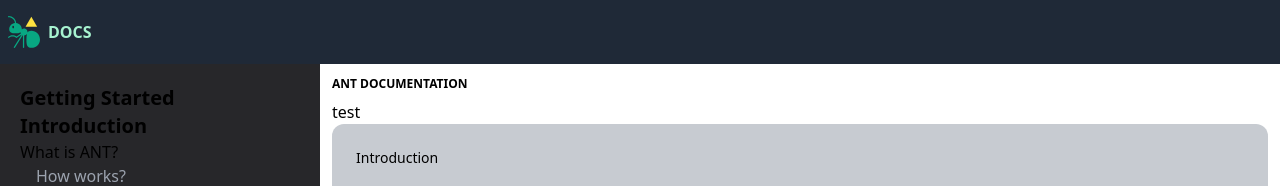
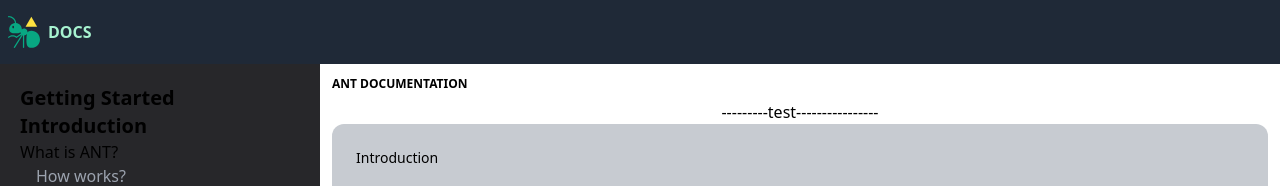
Before and after one commit to MikeWorldYt/ANT-system, an Angular app: page /home in a window 1280 px wide. Shown: the top 186 px of the page. Built offline with nearby package versions, Linux system fonts and the light colour scheme.

Commit message:
Roter works (bug: component default still there)

```diff
--- a/src/app/layout/main/main.component.html
+++ b/src/app/layout/main/main.component.html
@@ -3,7 +3,7 @@
   <div class="w-full ">
       <h2 class="text-xs font-bold mb-2"> ANT DOCUMENTATION </h2>
       <router-outlet></router-outlet>
-      <p>test</p>
+      <p class="centerDiv">---------test----------------</p>
       <docs-t01-into-getting-starter /> <!-- Default Component ---->
       <!-- <docs-t02-into-main-concepts /> -->
       <app-footer class="w-full bottom-0 left-0 "/>
--- a/src/app/layout/nav/nav.component.html
+++ b/src/app/layout/nav/nav.component.html
@@ -1,7 +1,7 @@
 <!DOCTYPE html>
 <nav class="flex flex-col p-2 relative">
   <h1>Getting Started</h1> <!-- anchor for Default Component ---->
-  <a routerLink="/home">
+  <a routerLink="/home/docs/introduction" routerLinkActive="active">
     <h1>Introduction</h1>
   </a>
   <h2>What is ANT?</h2>
@@ -11,7 +11,7 @@
     </ul>
   <h2>Quick Start</h2>
 
-  <a routerLink="docs/concepts">
+  <a routerLink="docs/concepts" routerLinkActive="active">
     <h1>Main Concepts</h1>
   </a>
 
@@ -35,4 +35,3 @@
     <li>- M</li>
   </ul>
 </nav>
-<router-outlet></router-outlet>
--- a/src/app/layout/nav/nav.component.ts
+++ b/src/app/layout/nav/nav.component.ts
@@ -1,12 +1,13 @@
 import { Component } from '@angular/core';
-import { RouterLink, RouterOutlet } from '@angular/router';
+import { RouterLink, RouterLinkActive, RouterOutlet } from '@angular/router';
 
 @Component({
   selector: 'app-nav',
   standalone: true,
   imports: [
     RouterOutlet,
-    RouterLink
+    RouterLink,
+    RouterLinkActive
   ],
   templateUrl: './nav.component.html',
   styleUrl: './nav.component.css'
```
Also changed, not shown: src/app/app.routes.ts (+7 -8 lines).
